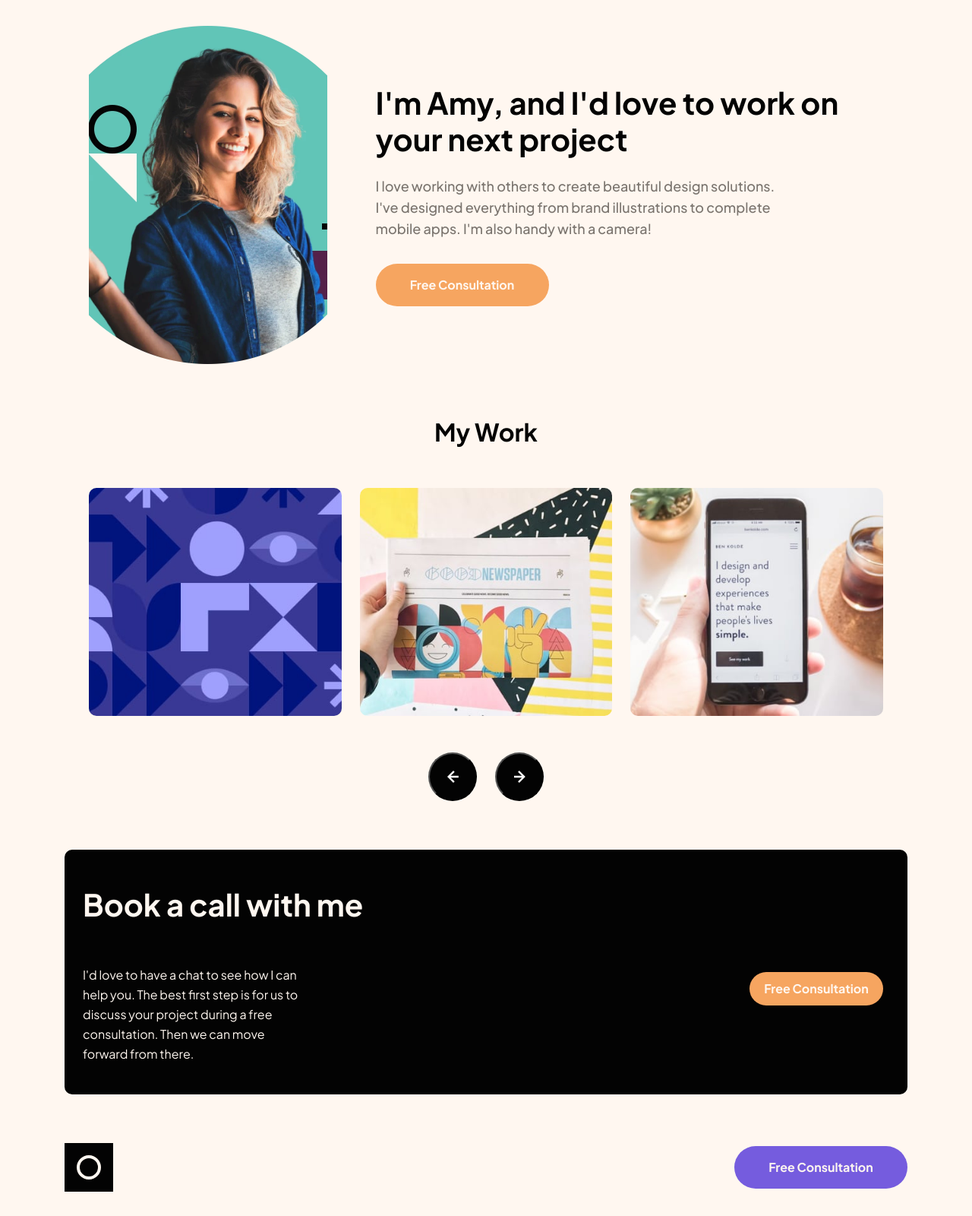
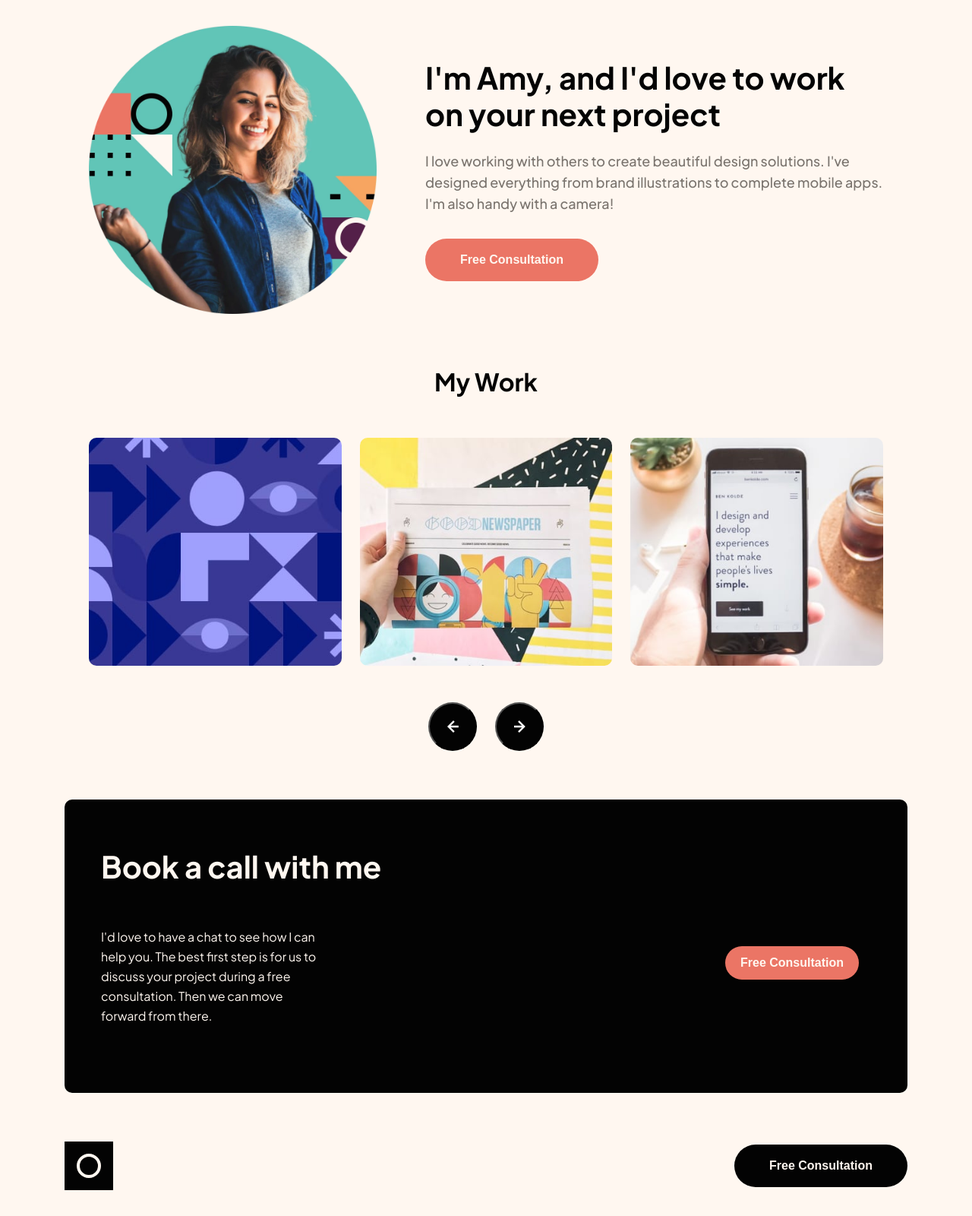
Before and after one commit to Esihackman/single-page-portfolio, a plain HTML site: page index.html in a window 1280 px wide. Shown: the part 795-2395 px from the top of the page at 76% size. Drawn offline with Linux system fonts and the light colour scheme.

Commit message:
worked on the responsiveness in the styles.css

```diff
--- a/index.html
+++ b/index.html
@@ -16,7 +16,7 @@
       <img src="assets/logo.svg" alt="Portfolio logo">
 
   </div>
-   <div class="consultation-button" aria-label="Free consultation">Free Consultation</div>
+   <button class="consultation-button" aria-label="Free consultation">Free Consultation</button>
 </header>
 <section class="hero">
     <h1>Design solutions made easy</h1>
@@ -59,8 +59,8 @@
 
   <div class="about-content">
       <h2 id="about-heading">I'm Amy, and I'd love to work on your next project</h2>
-      <p>I love working with others to create beautiful design solutions.<br> I've designed everything from brand illustrations to complete<br> mobile apps. I'm also handy with a camera!</p>
-      <div class="cta-button ">Free Consultation</div>
+      <p>I love working with others to create beautiful design solutions. I've designed everything from brand illustrations to complete mobile apps. I'm also handy with a camera!</p>
+      <button class="cta-button ">Free Consultation</button>
   </section>
 
       <!-- My Work Section -->
@@ -103,13 +103,13 @@
       step is for us to discuss your project during a free consultation.
       Then we can move forward from there.
     </p>
-    <div class="heading-button">Free Consultation</div>
+    <button class="heading-button">Free Consultation</button>
   </section>
 
 
    <div class="cta-wrapper">
     <img src="assets/logo.svg" alt="logo" class="cta-icon">
-    <div class="free-button">Free Consultation</div>
+    <button class="free-button">Free Consultation</button>
   </div>
   </body>
 </html>
--- a/styles.css
+++ b/styles.css
@@ -66,7 +66,7 @@ img {
 }
 
 .consultation-button {
-  background-color: var(--summer-yellow);
+  background-color: var(--black);
   font-weight: bold;
   font-size: 16px;
   width: 228px;
@@ -189,12 +189,13 @@ img {
 }
 
 .about-image img {
-  width: 445px;
-  height: 445px;
+  width: 100%;
+  height: auto;
   object-fit: cover;
   border-radius: 10px;
   position: relative;
   z-index: 1;
+
 }
 
 .about-content h2 {
@@ -214,7 +215,7 @@ img {
 }
 
 .cta-button {
-  background-color: var(--summer-yellow);
+  background-color: var(--light-red);
   font-weight: bold;
   font-size: 16px;
   width: 228px;
@@ -289,14 +290,15 @@ img {
   background-color: var(--black);
   max-width: var(--container-width);
   margin: var(--gap-xl) auto;
-  padding-inline: 1.5rem;
-  padding-block: 40px;
+  padding: 0 var(--gap-lg);
   text-align: left;
   border-radius: 10px;
   position: relative;
   display: flex;
   flex-direction: column;
   gap: var(--gap-md);
+  padding-top: 40px;
+  padding-bottom: 40px;
 }
 
 .cta-content {
@@ -307,6 +309,7 @@ img {
   font-size: 40px;
   font-weight: bold;
   color: var(--light-cream);
+  margin-top: var(--gap-sm);
   margin-bottom: var(--gap-sm);
 }
 
@@ -316,11 +319,12 @@ img {
   line-height: 26px;
   color: var(--light-cream);
   width: 295px;
-  height: 130px;
+  height: auto;
+  margin-bottom: var(--gap-lg);
 }
 
 .heading-button {
-  background-color: var(--summer-yellow);
+  background-color: var(--light-red);
   font-size: 16px;
   font-weight: bold;
   border: none;
@@ -335,7 +339,7 @@ img {
   justify-content: center;
   position: absolute;
   top: 50%;
-  right: var(--gap-md);
+  right: var(--gap-xl);
 
 }
 
@@ -356,7 +360,7 @@ img {
 }
 
 .free-button {
-  background-color: var(--galactic-blue);
+  background-color: var(--black);
   font-size: 16px;
   font-weight: bold;
   border: none;
@@ -546,7 +550,7 @@ img {
     padding: 0 var(--gap-sm);
   }
 
-  .consultation-button, .cta-button, .heading-button, .free-button {
+  .consultation-button, .cta-button, .heading-button {
     width: 180px;
   }
 }
@@ -620,11 +624,12 @@ img {
     margin-bottom: var(--gap-md);
   }
 
-  .cta-button, .heading-button, .free-button {
+  .cta-button, .heading-button {
     width: 160px;
     height: 44px;
     font-size: 14px;
   }
+
 
   .portfolio {
     margin: var(--gap-lg) auto;
@@ -647,8 +652,11 @@ img {
 
   .cta-section {
     margin: var(--gap-lg) var(--gap-sm);
-    padding: var(--gap-sm);
+    padding: var(--gap-xl);
     gap: var(--gap-sm);
+    align-items: center;
+
+
   }
 
   .cta-section h2 {
@@ -663,7 +671,15 @@ img {
   .cta-icon {
     width: 48px;
     height: 48px;
-
+    margin-left: 16px;
+    margin-right: 16px
 
   }
+  .free-button  {
+    width: 160px;
+    height: 44px;
+    font-size: 14px;
+     margin-left: 16px;
+    margin-right: 16px;
+  }
 }
```
